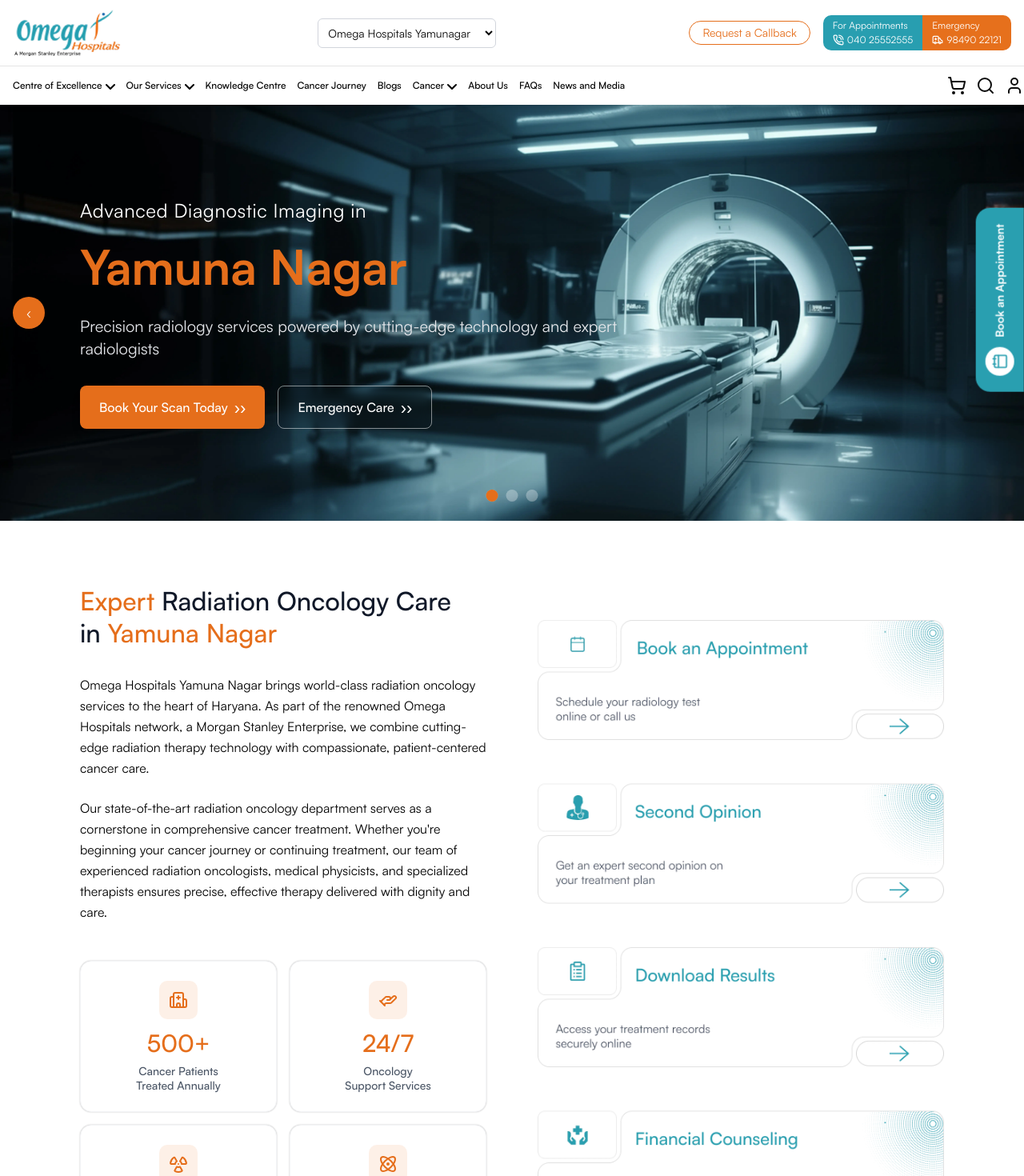
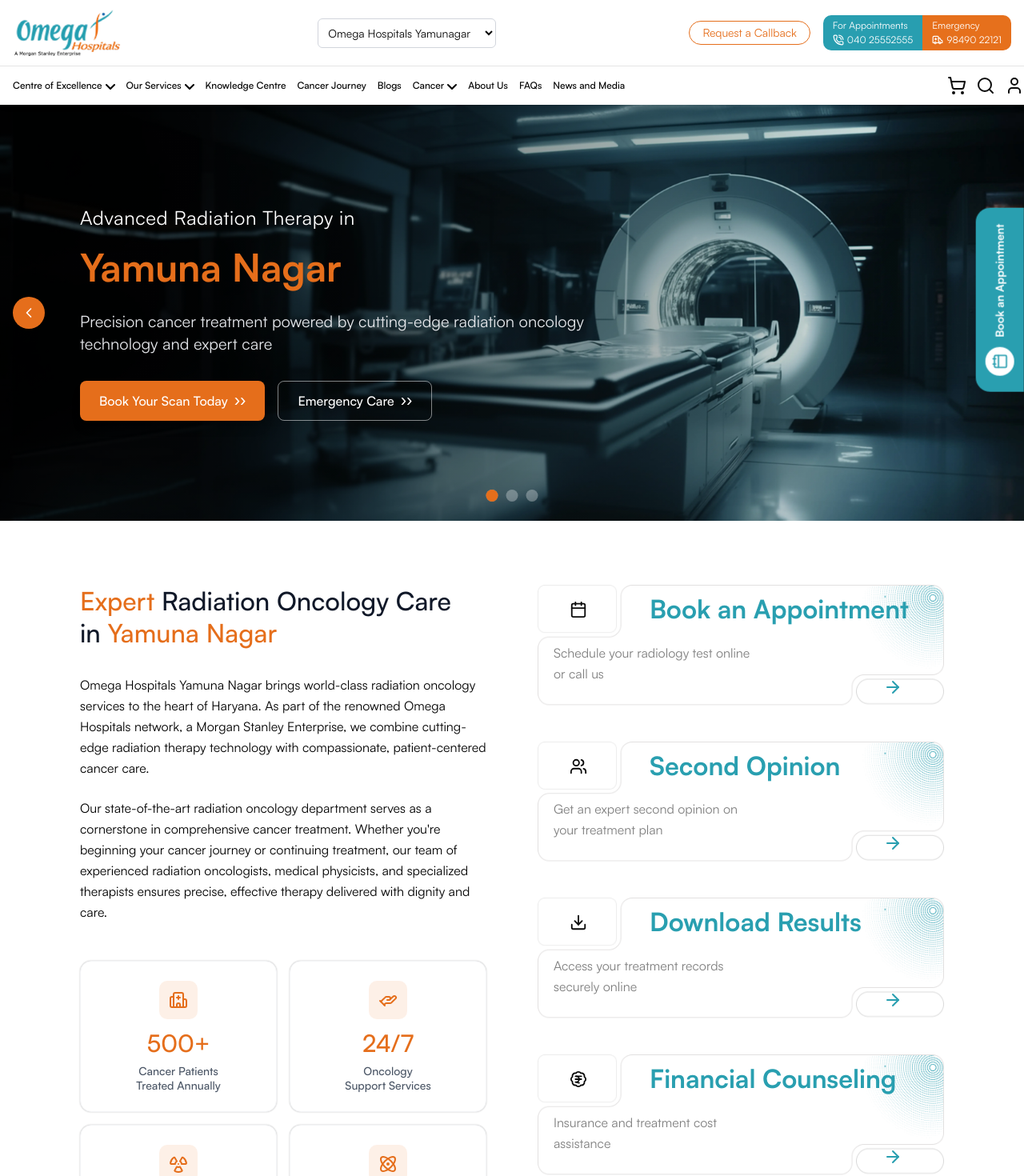
Before and after one commit to digitalinfo-omega/omega-yamunanagar, a Next.js app: page / in a window 1280 px wide. Shown: the top 1470 px of the page at 80% size. Built offline with nearby package versions, Linux system fonts and the light colour scheme.

Commit message:
made changes for new modificaions

```diff
--- a/components/constants/HeroSlider.tsx
+++ b/components/constants/HeroSlider.tsx
@@ -8,18 +8,20 @@
   primaryCta: string;
   secondaryCta: string;
   image: string;
+  dark?: boolean;
 }
 
 const SLIDES: Slide[] = [
   {
     id: 1,
-    eyebrow: "Advanced Diagnostic Imaging in",
+    eyebrow: "Advanced Radiation Therapy in",
     headingPrimary: "Yamuna Nagar",
     description:
-      "Precision radiology services powered by cutting-edge technology and expert radiologists",
+      "Precision cancer treatment powered by cutting-edge radiation oncology technology and expert care",
     primaryCta: "Book Your Scan Today",
     secondaryCta: "Emergency Care",
     image: "/images/hero/1.webp",
+    dark: true,
   },
   {
     id: 2,
@@ -33,8 +35,8 @@
   },
   {
     id: 3,
-    eyebrow: "Fighting Cancer with Advanced Technology",
-    headingPrimary: "Yamuna Nagar",
+    eyebrow: "Fighting Cancer with",
+    headingPrimary: "Advanced Technology",
     description:
       "Comprehensive radiation oncology services serving Yamuna Nagar and surrounding regions",
     primaryCta: "Book Your Scan Today",
--- /dev/null
+++ b/components/helpers/ServicesSection.tsx
@@ -0,0 +1,83 @@
+"use client";
+
+import Image from "next/image";
+import {
+  Calendar,
+  Users,
+  Download,
+  BadgeIndianRupee,
+  ArrowRight,
+} from "lucide-react";
+
+const services = [
+  {
+    title: "Book an Appointment",
+    desc: "Schedule your radiology test online or call us",
+    icon: Calendar,
+  },
+  {
+    title: "Second Opinion",
+    desc: "Get an expert second opinion on your treatment plan",
+    icon: Users,
+  },
+  {
+    title: "Download Results",
+    desc: "Access your treatment records securely online",
+    icon: Download,
+  },
+  {
+    title: "Financial Counseling",
+    desc: "Insurance and treatment cost assistance",
+    icon: BadgeIndianRupee,
+  },
+];
+
+export default function ServicesSection() {
+  return (
+    <section className="relative overflow-hidden">
+      <div className="relative flex flex-col md:gap-8 gap-6">
+        {services.map((service, i) => {
+          const Icon = service.icon;
+
+          return (
+            <div
+              data-aos="fade-up"
+              data-aos-duration="1000"
+              data-aos-delay={i * 100}
+              key={i}
+              className="relative w-full mx-auto"
+            >
+              <Image
+                src="/images/oncology.png"
+                alt="decorative background"
+                width={1400}
+                height={500}
+                className="object-contain w-full h-auto"
+              />
+
+              {/* icon */}
+              <div className="absolute top-3 sm:top-5 left-6 sm:left-10">
+                <Icon size={22} />
+              </div>
+
+              {/* arrow */}
+              <button className="absolute bottom-3 sm:bottom-6 right-6 sm:right-13">
+                <ArrowRight className="md:text-50 text-45" color="#299fb0" />
+              </button>
+
+              {/* title */}
+              <h3 className="absolute top-2 sm:top-2 left-22 sm:left-35 text-secondary font-semibold heading leading-snug">
+                {service.title}
+              </h3>
+
+              {/* description */}
+              <p className="text-black/50 sm-para leading-relaxed max-w-[220px] sm:max-w-[250px] absolute bottom-5 sm:bottom-10 left-4 sm:left-5">
+                {service.desc}
+              </p>
+            </div>
+          );
+        })}
+      </div>
+    </section>
+  );
+}
--- a/components/layout/CancerTreatmentSection.tsx
+++ b/components/layout/CancerTreatmentSection.tsx
@@ -3,6 +3,7 @@
 import Image from "next/image";
 import {
   Activity,
+  ArrowRight,
   CheckCircle,
   HeartPulse,
   Radiation,
@@ -295,8 +296,9 @@
             </div>
 
             <div>
-              <button className="bg-secondary hover:bg-secondary/90 text-white px-8 py-3 rounded-lg text-sm font-medium transition-colors">
-                Learn More →
+              <button className="group bg-secondary hover:bg-secondary/90 text-white px-6 py-3 rounded-lg xl-para font-medium">
+                Learn More{" "}
+                <ArrowRight className="text-2xl inline-block ml-2 group-hover:translate-x-1 transition-transform duration-100" />
               </button>
             </div>
           </div>
--- a/components/layout/HeroCarousel.tsx
+++ b/components/layout/HeroCarousel.tsx
@@ -3,6 +3,7 @@
 import { useEffect, useRef, useState, useCallback } from "react";
 import Image from "next/image";
 import { SLIDES } from "../constants/HeroSlider";
+import { ChevronLeft, ChevronRight } from "lucide-react";
 
 const TOTAL = SLIDES.length;
 const EXTENDED_SLIDES = [...SLIDES, ...SLIDES, ...SLIDES];
@@ -127,36 +128,56 @@
               className="object-cover"
               priority
             />
-            {((i % TOTAL) + TOTAL) % TOTAL !== 0 && (
-              <div className="absolute inset-0 bg-linear-to-r from-black/60 via-black/40 to-transparent" />
+            {slide.dark && (
+              <div className="absolute inset-0 bg-linear-to-r from-black/70 via-black/40 to-transparent" />
             )}
             <div className="relative z-10 h-full flex items-center">
-              <div className="container text-white relative z-10">
-                {/* Top Small Heading */}
+              <div
+                className={`container relative z-10 ${
+                  slide.dark ? "text-white" : "text-black"
+                }`}
+              >
+                {/* eyebrow */}
                 <p className="text-xl md:text-2xl font-light mb-4 tracking-wide">
                   {slide.eyebrow}
                 </p>
 
-                {/* Main Heading */}
-                <h1 className="text-4xl md:text-6xl font-bold leading-tight mb-6">
+                {/* heading */}
+                <h1 className="text-4xl md:text-5xl font-bold leading-tight mb-6">
                   <span className="text-[#e56e1b]">{slide.headingPrimary}</span>
                 </h1>
 
-                {/* Description */}
-                <p className="text-lg md:text-xl text-gray-200 mb-8 max-w-2xl">
+                {/* description */}
+                <p
+                  className={`text-lg md:text-xl mb-8 max-w-2xl ${
+                    slide.dark ? "text-gray-200" : "text-black"
+                  }`}
+                >
                   {slide.description}
                 </p>
 
-                {/* Buttons */}
+                {/* buttons */}
                 <div className="flex gap-4 flex-wrap">
-                  <button className="bg-[#e56e1b] hover:bg-[#cf5f13] transition px-6 py-3 rounded-md font-medium text-white flex items-center gap-2 shadow-lg">
-                    {slide.primaryCta}
-                    <span className="text-lg">››</span>
+                  <button className="group bg-[#e56e1b] hover:bg-[#cf5f13] transition px-6 py-3 rounded-md font-medium text-white flex items-center gap-2 shadow-lg">
+                    <span>{slide.primaryCta}</span>
+
+                    <span className="flex items-center justify-center h-full leading-none text-lg group-hover:translate-x-1 transition-transform duration-200 mb-1">
+                      ››
+                    </span>
                   </button>
 
-                  <button className="border border-white/50 text-white hover:bg-white/10 transition px-6 py-3 rounded-md font-medium flex items-center gap-2 backdrop-blur-sm">
-                    {slide.secondaryCta}
-                    <span className="text-lg">››</span>
+                  <button
+                    className={`group px-6 py-3 rounded-md font-medium flex items-center gap-2 transition ${
+                      slide.dark
+                        ? "border border-white/50 text-white hover:bg-white/10"
+                        : "border border-black text-black hover:bg-[#2c9fb0]/10"
+                    }`}
+                  >
+                    <span>{slide.secondaryCta}</span>
+
+                    <span className="flex items-center justify-center h-full leading-none text-lg group-hover:translate-x-1 transition-transform duration-200 mb-1">
+                      ››
+                    </span>
                   </button>
                 </div>
               </div>
@@ -167,15 +188,16 @@
 
       <button
         onClick={prev}
-        className="absolute left-4 top-1/2 -translate-y-1/2 z-20 w-10 h-10 bg-accent rounded-full text-white"
+        className="absolute left-4 top-1/2 -translate-y-1/2 z-20 flex items-center justify-center w-10 h-10 bg-accent rounded-full text-white"
       >
-        ‹
+        <ChevronLeft size={20} />
       </button>
+
       <button
         onClick={next}
-        className="absolute right-4 top-1/2 -translate-y-1/2 z-20 w-10 h-10 bg-accent rounded-full text-white"
+        className="absolute right-4 top-1/2 -translate-y-1/2 z-20 flex items-center justify-center w-10 h-10 bg-accent rounded-full text-white"
       >
-        ›
+        <ChevronRight size={20} />
       </button>
 
       <div className="absolute bottom-6 left-1/2 -translate-x-1/2 z-20">
--- a/components/layout/OncologySection.tsx
+++ b/components/layout/OncologySection.tsx
@@ -21,12 +21,14 @@
 }
 
 import { LucideIcon } from "lucide-react";
+import ServicesSection from "../helpers/ServicesSection";
 
 interface StatCardProps {
   title: string;
   subtitle: string[];
   icon?: LucideIcon;
   animate?: boolean;
+  idx: number;
 }
 
 const StatCard: React.FC<StatCardProps> = ({
@@ -34,9 +36,13 @@
   subtitle,
   icon: Icon,
   animate = false,
+  idx,
 }) => {
   return (
     <div
+      data-aos="fade-up"
+      data-aos-duration="1000"
+      data-aos-delay={idx * 100}
       className="bg-white border border-gray-100 rounded-xl p-6 flex flex-col items-center justify-center text-center shadow-sm aspect-4/3"
       style={{ boxShadow: "0px 0px 2px 0px #00000040" }}
     >
@@ -71,8 +77,12 @@
       <div className="container">
         <div className="grid grid-cols-1 lg:grid-cols-2 md:gap-16 gap-7">
           {/* --- Left Column: Content & Stats --- */}
-          <div data-aos="fade-up" data-aos-duration="1000">
-            <h1 className="heading font-medium text-gray-900 leading-tight mb-8 md:text-start text-center">
+          <div>
+            <h1
+              data-aos="fade-up"
+              data-aos-duration="1000"
+              className="heading font-medium text-gray-900 leading-tight mb-8 md:text-start text-center"
+            >
               <span className="text-accent">Expert</span> Radiation Oncology
               Care
               <br />
@@ -80,14 +90,22 @@
             </h1>
 
             <div className="text-black space-y-6 mb-12 leading-relaxed md:text-start text-center">
-              <p>
+              <p
+                data-aos="fade-up"
+                data-aos-duration="1000"
+                data-aos-delay="100"
+              >
                 Omega Hospitals Yamuna Nagar brings world-class radiation
                 oncology services to the heart of Haryana. As part of the
                 renowned Omega Hospitals network, a Morgan Stanley Enterprise,
                 we combine cutting-edge radiation therapy technology with
                 compassionate, patient-centered cancer care.
               </p>
-              <p>
+              <p
+                data-aos="fade-up"
+                data-aos-duration="1000"
+                data-aos-delay="200"
+              >
                 Our state-of-the-art radiation oncology department serves as a
                 cornerstone in comprehensive cancer treatment. Whether you're
                 beginning your cancer journey or continuing treatment, our team
@@ -104,22 +122,26 @@
                 title="500+"
                 subtitle={["Cancer Patients", "Treated Annually"]}
                 animate
+                idx={0}
               />
               <StatCard
                 icon={HandHelping}
                 title="24/7"
                 subtitle={["Oncology", "Support Services"]}
                 animate
+                idx={1}
               />
               <StatCard
                 icon={Radiation}
                 title="NABH"
                 subtitle={["Accredited", "Cancer Center"]}
+                idx={2}
               />
               <StatCard
                 icon={Atom}
                 title="ACR"
                 subtitle={["Radiation", "Oncology Standards"]}
+                idx={3}
               />
             </div>
           </div>
@@ -127,15 +149,9 @@
           <div
             data-aos="fade-up"
             data-aos-duration="1000"
-            className="relative w-full h-134 lg:h-full"
+            className="relative w-full"
           >
-            <Image
-              src="/images/oncology.webp"
-              alt="Radiation Oncology Care"
-              fill
-              className="object-contain"
-              priority
-            />
+            <ServicesSection />
           </div>
         </div>
       </div>
```
Also changed, not shown: components/layout/AboutVideoSection.tsx (+2 -49 lines), components/layout/OurTeamSection.tsx (+6 -3 lines), components/layout/WhyChooseUs.tsx (+26 -4 lines), public/images/oncology.png (added).
